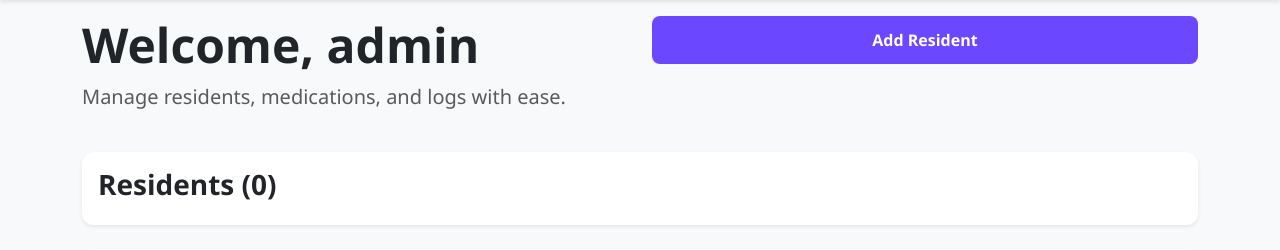
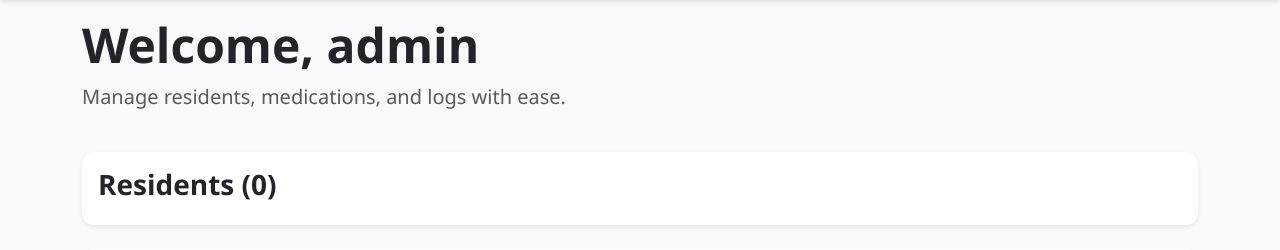
Before and after one commit to RayRedi/AFHManagerGrokv2, a Flask app: page / in a window 1280 px wide. Shown: the part 56-306 px from the top of the page. Run offline with Flask 3, Linux system fonts and the light colour scheme; a user stored in the database is signed in; data that the repository does not hold is empty; parts of the project's set-up code (start-up, migrations or seed data) failed here and were passed over.

Commit message:
Assistant checkpoint: Remove Add Resident button from home page
Assistant generated file changes:
- templates/home.html: Remove Add Resident button from middle of page

---

User prompt:

Remove the "AFH Management" button from the middle of the page

Replit-Commit-Author: Assistant
Replit-Commit-Session-Id: bfebe472-71c1-4b34-b33e-b8ecb6e25bcb

```diff
--- a/templates/home.html
+++ b/templates/home.html
@@ -8,14 +8,9 @@
 
 {% block content %}
 <div class="row mb-4">
-    <div class="col-12 col-md-6">
+    <div class="col-12">
         <h1 class="display-5 fw-bold text-dark">Welcome, {{ current_user.username }}</h1>
         <p class="lead text-muted">Manage residents, medications, and logs with ease.</p>
-    </div>
-    <div class="col-12 col-md-6 text-end">
-        {% if current_user.role == 'admin' %}
-            <a href="{{ url_for('add_resident') }}" class="btn btn-primary btn-lg w-100 w-md-auto" style="background: #6b48ff; border: none;">Add Resident</a>
-        {% endif %}
     </div>
 </div>
 
```
